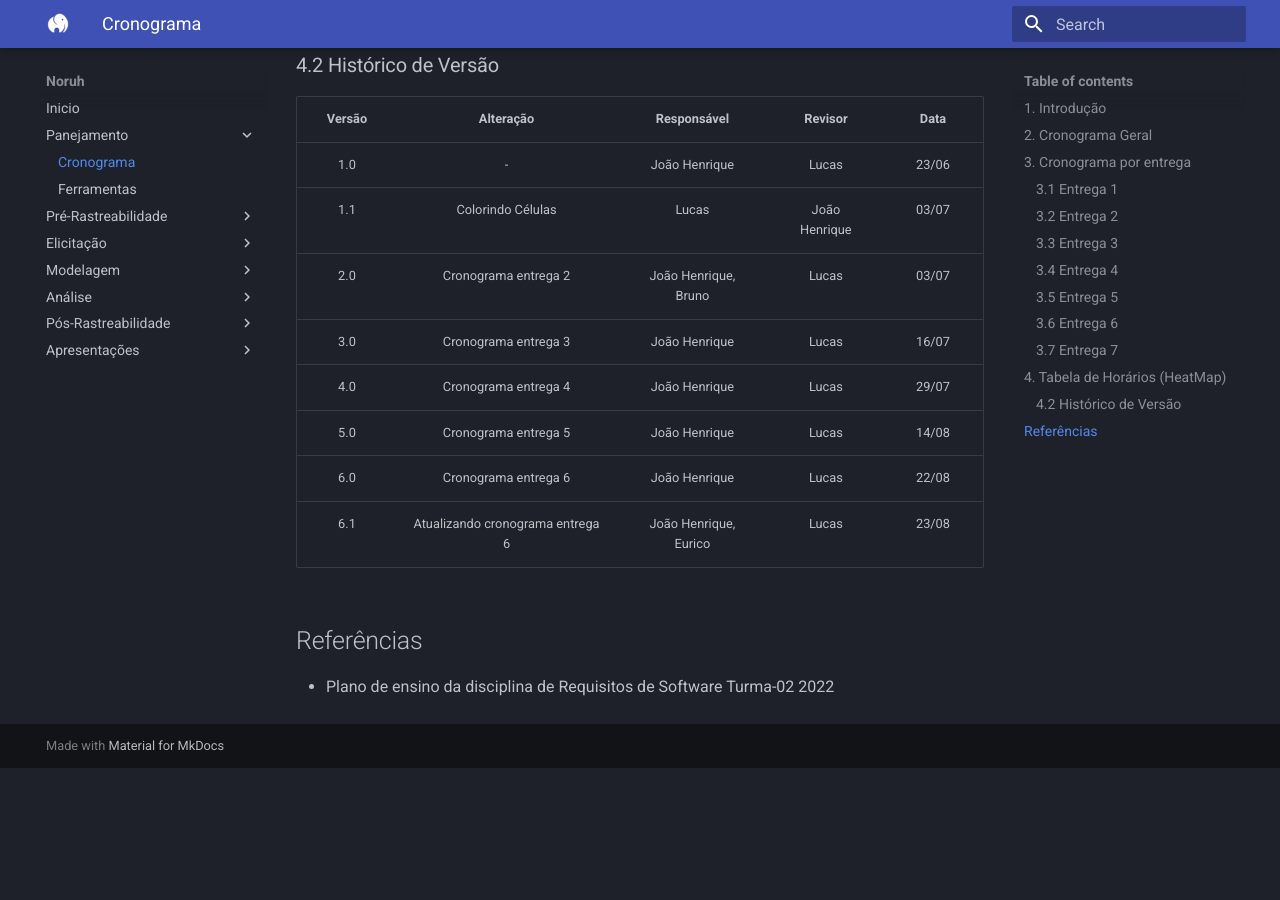
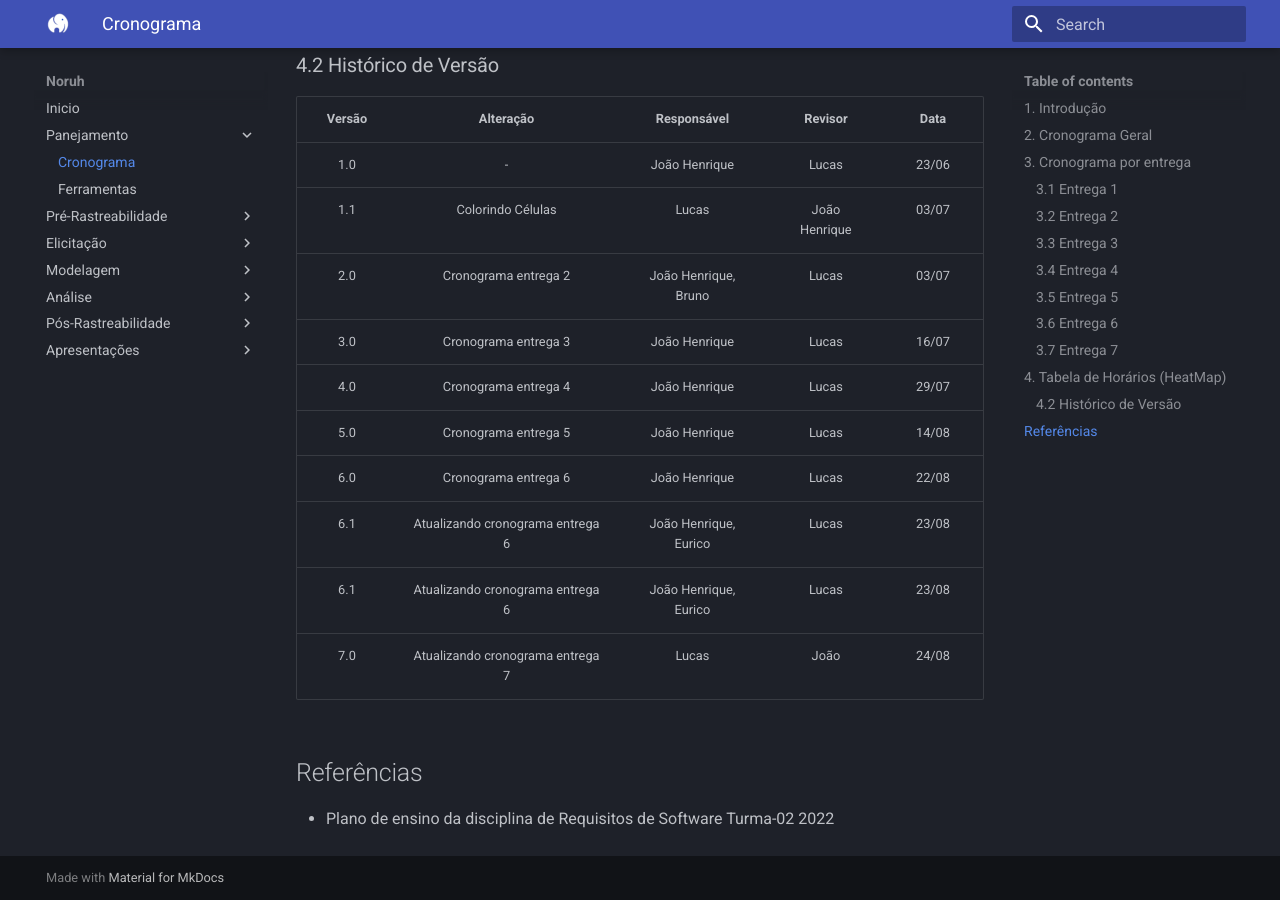
Before and after one commit to Thiab394/2022.1-Noruh, an MkDocs documentation site: the page built from docs/planejamento/cronograma.md, in a window 1280 px wide and 900 px high, scrolled down 3278 px. Built offline with MkDocs 1.6.1 and Material for MkDocs 9.7.7, drawn with Linux system fonts in a browser that asks for light colours; before the commit the page ends 4046 px from its top, so only the background shows below that.

Commit message:
Adciona cronograma

```diff
--- a/docs/planejamento/cronograma.md
+++ b/docs/planejamento/cronograma.md
@@ -189,6 +189,8 @@
 |  5.0   | Cronograma entrega 5 |    João Henrique     |     Lucas     | 14/08 |
 |  6.0   | Cronograma entrega 6 |    João Henrique     |     Lucas     | 22/08 |
 |  6.1   | Atualizando cronograma entrega 6 |    João Henrique, Eurico     |     Lucas     | 23/08 |
+|  6.1   | Atualizando cronograma entrega 6 |    João Henrique, Eurico     |     Lucas     | 23/08 |
+|  7.0   | Atualizando cronograma entrega 7 |    Lucas     |     João     | 24/08 |
 
 ## Referências
 
```
